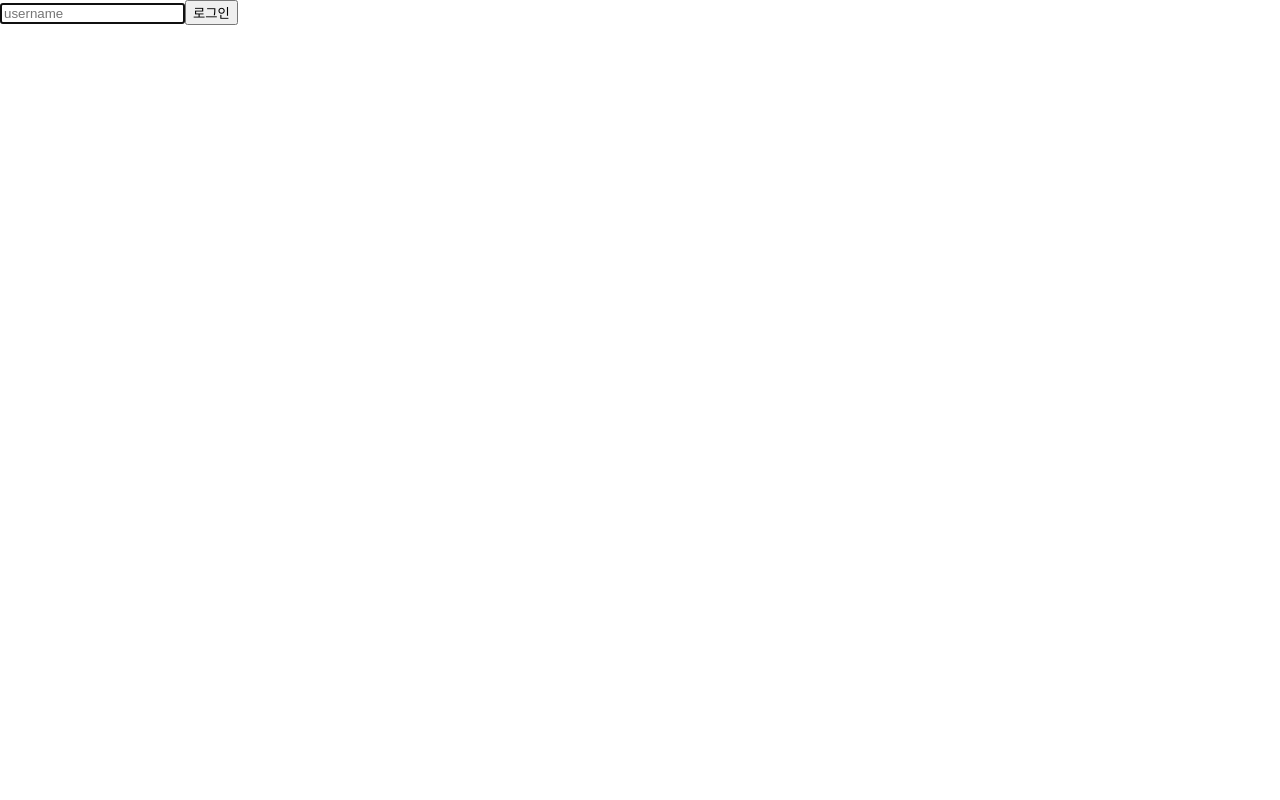
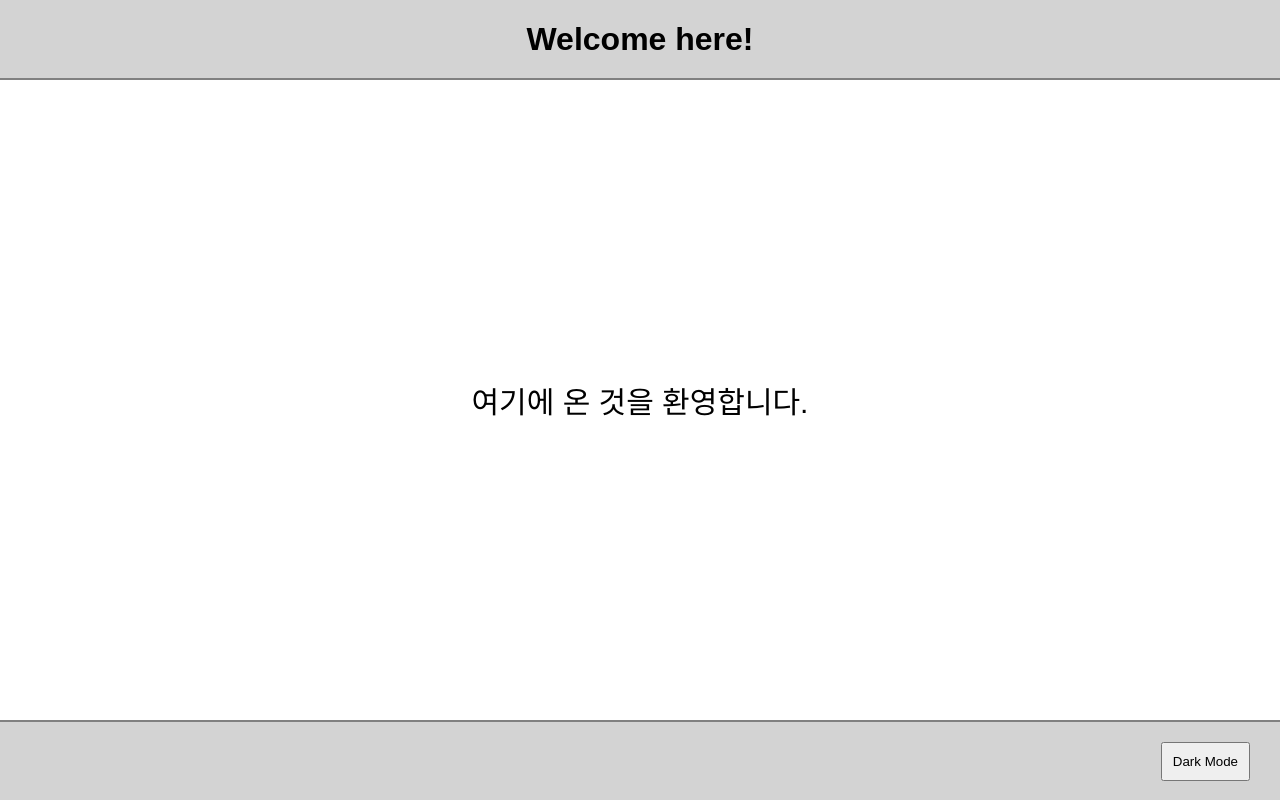
Before and after one commit to dkwooje/ReactHook, a React (Create React App) app in the folder blog/: page / in a window 1280 px wide. Built offline with nearby package versions, Linux system fonts and the light colour scheme; the HTML template or start-up script is replaced by a standard one.

Commit message:
UseContext 만들기 전

```diff
--- a/blog/src/App.jsx
+++ b/blog/src/App.jsx
@@ -1,28 +1,19 @@
-import { useRef, useEffect } from "react";
-
+import {  useState } from "react";
+import Page from "./components/Page";
+import './App.css';
 
 function App() {
 
-  const inputRef = useRef();
-
-  useEffect(()=>{
-    console.log(inputRef);
-    inputRef.current.focus();
-
-}, []);
-
-
-  function login(){
-    alert(`환영합니다. ${inputRef.current.value}!`);
-    inputRef.current.focus();
-  }
+  const [isDark,setIsDark] = useState(false);
 
   return (
     <div>
-      <input ref={inputRef} type="text" placeholder="username" />
-      <button onClick={login}>로그인</button>
+      <Page isDark={isDark} setIsDark={setIsDark} />
     </div>
   );
 }
 
 export default App;
+
+//useContext는 컴포넌트간의 props를 간단하게 전달해준다.
+//단 context는 컴포넌트를 재사용하기 어려워진다.
--- /dev/null
+++ b/blog/src/components/Content.jsx
@@ -0,0 +1,14 @@
+
+
+export default function Content({isDark}){
+    return(
+        <div className="content"
+            style={{
+                    backgroundColor: isDark ? "black" : "white",
+                    color: isDark ? 'white' : "black"
+             }}
+        >
+           <p>여기에 온 것을 환영합니다.</p>
+        </div>
+    )
+}
--- /dev/null
+++ b/blog/src/components/Footer.jsx
@@ -0,0 +1,18 @@
+
+
+export default function Footer({isDark, setIsDark}){
+
+    function toggleTheme(){
+        setIsDark(!isDark);
+    }
+
+    return(
+        <footer className="footer"
+        style={{backgroundColor: isDark ? "black" : "lightgray"}}
+        >
+            <button className="button" onClick={toggleTheme}>
+                Dark Mode
+            </button>
+        </footer>
+    )
+}
--- /dev/null
+++ b/blog/src/components/Header.jsx
@@ -0,0 +1,14 @@
+
+
+export default function Header({isDark}){
+    return(
+        <header className="header"
+        style={
+                 {backgroundColor: isDark ? "black" : "lightgray",
+                  color: isDark ? 'white' : "black"
+                   }
+        }>
+            <h1>Welcome here!</h1>
+        </header>
+    );
+}
--- /dev/null
+++ b/blog/src/components/Page.jsx
@@ -0,0 +1,13 @@
+import Content from "./Content"
+import Footer from "./Footer"
+import Header from "./Header"
+
+export default function Page({isDark, setIsDark}){
+    return(
+        <div className="page">
+            <Header isDark={isDark} />
+            <Content isDark={isDark} />
+            <Footer isDark={isDark} setIsDark={setIsDark}/>
+        </div>
+    )
+}
--- a/blog/src/index.css
+++ b/blog/src/index.css
@@ -1,13 +1,43 @@
-body {
+* {
+  box-sizing: border-box;
   margin: 0;
-  font-family: -apple-system, BlinkMacSystemFont, 'Segoe UI', 'Roboto', 'Oxygen',
-    'Ubuntu', 'Cantarell', 'Fira Sans', 'Droid Sans', 'Helvetica Neue',
-    sans-serif;
-  -webkit-font-smoothing: antialiased;
-  -moz-osx-font-smoothing: grayscale;
+  font-family: sans-serif;
 }
 
-code {
-  font-family: source-code-pro, Menlo, Monaco, Consolas, 'Courier New',
-    monospace;
+.page {
+  width: 100%;
+  height: 100vh;
+  display: flex;
+  flex-direction: column;
 }
+
+.header {
+  width: 100%;
+  height: 80px;
+  border-bottom: 2px solid gray;
+  display: flex;
+  justify-content: center;
+  align-items: center;
+}
+
+.content {
+  flex: 1;
+  display: flex;
+  justify-content: center;
+  align-items: center;
+  font-size: 30px;
+}
+
+.footer {
+  width: 100%;
+  height: 80px;
+  border-top: 2px solid gray;
+  display: flex;
+  justify-content: flex-end;
+  align-items: center;
+}
+
+.button {
+  padding: 10px;
+  margin-right: 30px;
+}
```
